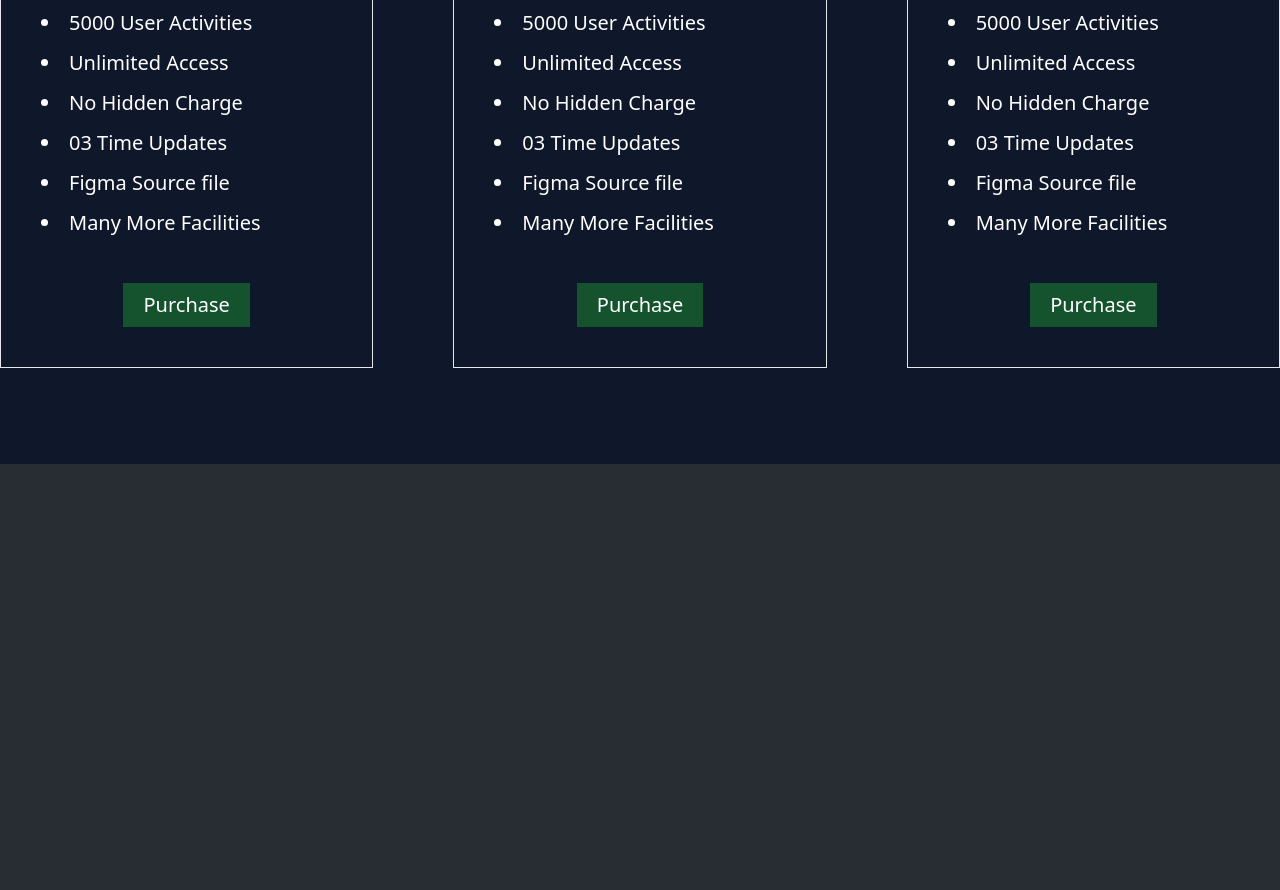
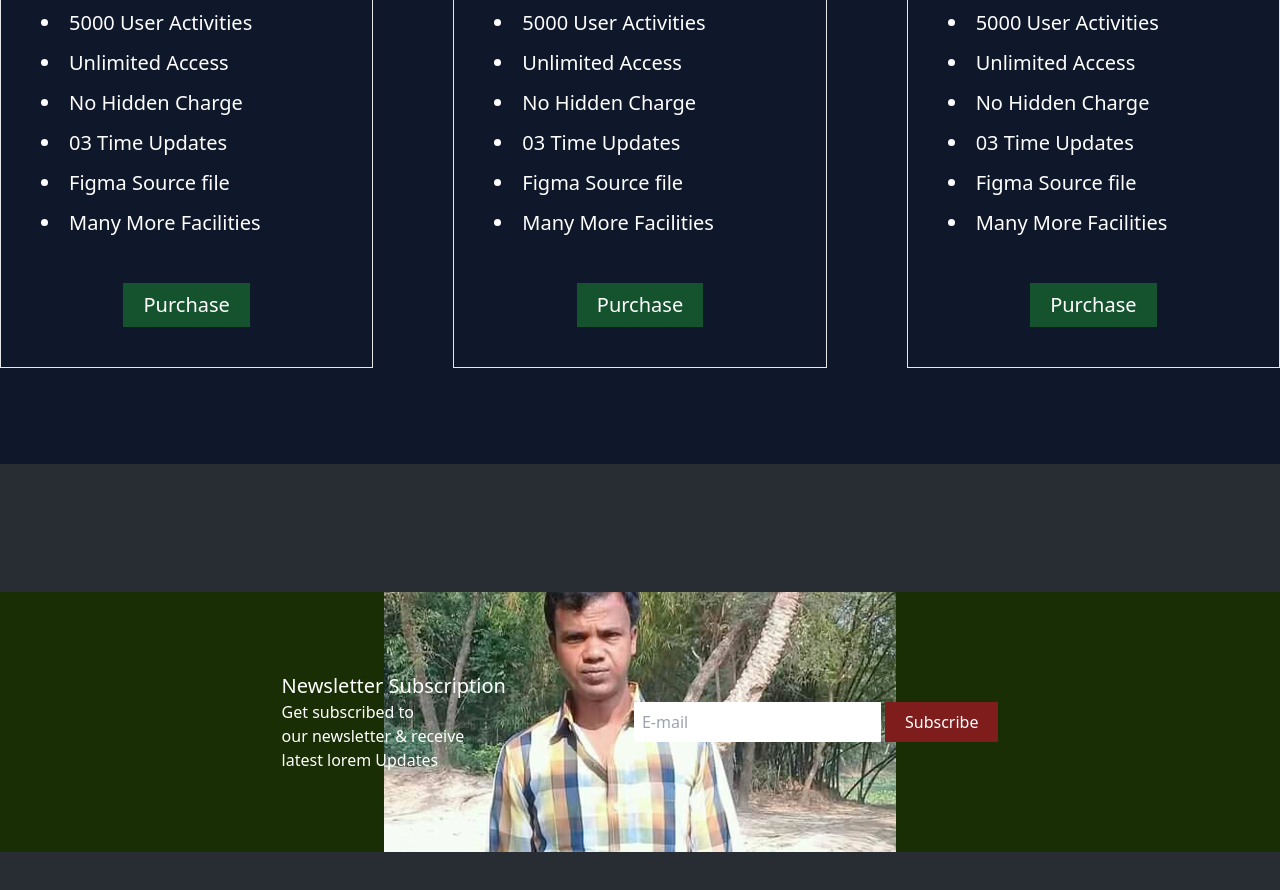
Before and after one commit to sohel159/Learn_tailwind, a website built with Vite: page index.html in a window 1280 px wide. Shown: the part 3903-4793 px from the top of the page. Before the commit the page ends 4447 px from the top, so only its background shows below. Built offline with nearby package versions, Linux system fonts and the light colour scheme.

Commit message:
subsxribe section

```diff
--- a/index.html
+++ b/index.html
@@ -214,6 +214,25 @@
 
        </section>
 
+       <section class="bg-no-repeat bg-center bg-lime-950 my-10 sm:my-16 md:my-20 lg:my-32 py-10 sm:py-16 md:py-20"
+       style="background-image: url(images/sohelrana159.png);">
+
+             <div class="sm:flex justify-center items-center text-white gap-10
+             sm:gap-16 md:gap-20 lg:gap-32">
+
+               <div class="text-left mb-10 sm:mb-0">
+                  <h2 class="text-xl">Newsletter Subscription</h2>
+                  <p>Get subscribed to <br> our newsletter & receive <br>latest lorem Updates</p>
+               </div>
+               <div class="flex justify-center items-center gap-1">
+                    <input class="h-10 border-none px-2" type="email" placeholder="E-mail">
+                    <button class="bg-red-900 px-5 py-2 hover:bg-red-600">Subscribe</button>
+               </div>
+
+             </div>
+
+       </section>
+
  </main>
 
 
```
